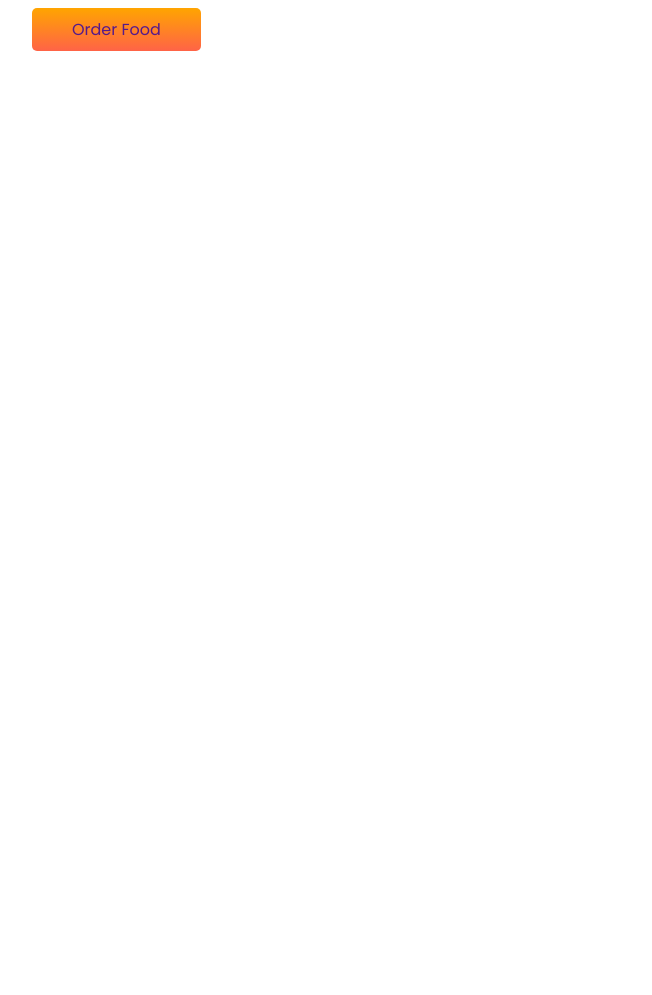
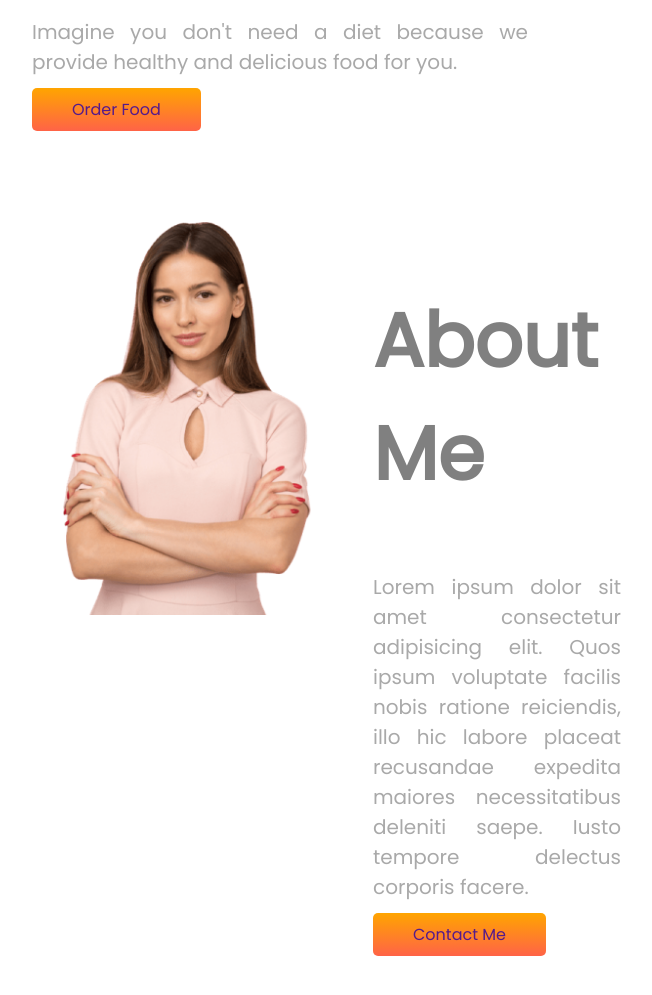
Before and after one commit to ProdiptaZ/eat-healthy, a plain HTML site: page index.html in a window 1280 px wide. Shown: the part 773-1768 px from the top of the page, without its empty margins (50-702 px from the left). Before the commit the page ends 915 px from the top, so only its background shows below. Drawn offline with Linux system fonts and the light colour scheme.

Commit message:
second-section-added

```diff
--- a/index.html
+++ b/index.html
@@ -26,6 +26,24 @@
             <img src="images/male/Group 8450.jpg" alt="">
         </div>
     </section>
+
+    <section class="flexible-container">
+        <div class="half-width flexible-container">
+            <div class="half-width">
+                <img src="images/female/Person Image.png" alt="">
+            </div>
+            <div class="half-width">
+                <h1 class="gray-color">About Me </h1>
+                <p class="darkgray-color">Lorem ipsum dolor sit amet consectetur adipisicing elit. Quos ipsum voluptate
+                    facilis nobis ratione
+                    reiciendis, illo hic labore placeat recusandae expedita maiores necessitatibus deleniti saepe. Iusto
+                    tempore delectus corporis facere.
+                </p>
+                <a class="link-button" target="_blank" href="">Contact Me </a>
+            </div>
+        </div>
+
+    </section>
 </body>
 
 </html>
--- a/style.css
+++ b/style.css
@@ -1,7 +1,7 @@
 body {
     font-family: 'Montserrat', sans-serif;
     font-family: 'Poppins', sans-serif;
-    margin: 20px;
+    margin: 100px 20px;
 }
 
 h1 {
```
